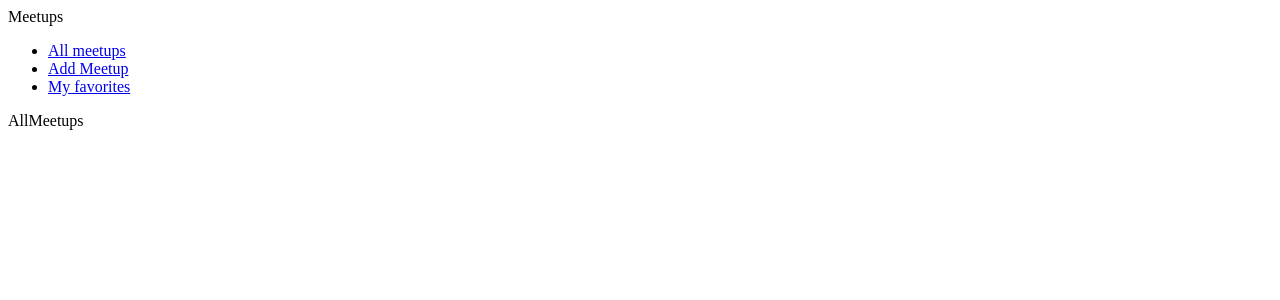
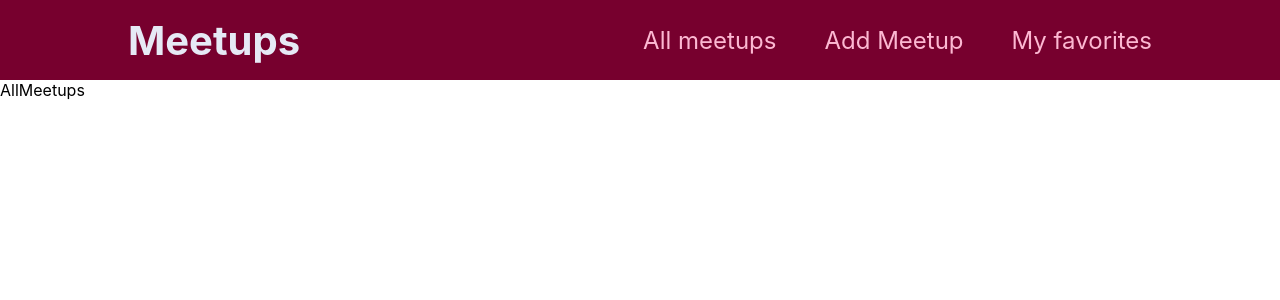
Before and after one commit to marinknezevic10/new-app, a React (Create React App) app: page / in a window 1280 px wide. Shown: the top 300 px of the page. Built offline with nearby package versions, Linux system fonts and the light colour scheme.

Commit message:
css moduels for navigation

```diff
--- a/src/components/layout/Navigation.js
+++ b/src/components/layout/Navigation.js
@@ -1,11 +1,14 @@
 //we are doing this in different folder because it will not be rendered as routes but instead it will embedded and visible constantly,e its a navigation bar!!
 import { Link } from "react-router-dom";
 import React from "react";
+import classes from "./Navigation.module.css";
 //link is not sending new request but instead just parse the url we want to go to, change it in the browser url bar and then loads the appropriate component on the screen using js and react, so we stay on the loaded page without sending extra request
 function Navigation() {
   return (
-    <header>
-      <div>Meetups</div>
+    <header className={classes.header}>
+      <div>
+        <h1>Meetups</h1>
+      </div>
       <nav>
         <ul>
           <li>
--- /dev/null
+++ b/src/components/layout/Navigation.module.css
@@ -0,0 +1,47 @@
+.header {
+  width: 100%;
+  height: 5rem;
+  display: flex;
+  align-items: center;
+  justify-content: space-between;
+  background-color: #77002e;
+  padding: 0 10%;
+}
+
+.logo {
+  font-size: 2rem;
+  color: white;
+  font-weight: bold;
+}
+
+.header ul {
+  list-style: none;
+  margin: 0;
+  padding: 0;
+  display: flex;
+  align-items: baseline;
+}
+
+.header li {
+  margin-left: 3rem;
+}
+
+.header a {
+  text-decoration: none;
+  font-size: 1.5rem;
+  color: #fcb8d2;
+}
+
+.header a:hover,
+.header a:active,
+.header a.active {
+  color: white;
+}
+
+.badge {
+  background-color: #cc2062;
+  color: white;
+  border-radius: 12px;
+  padding: 0 1rem;
+  margin-left: 0.5rem;
+}
--- a/src/index.css
+++ b/src/index.css
@@ -1,13 +1,26 @@
+* {
+  box-sizing: border-box;
+}
+
 body {
   margin: 0;
-  font-family: -apple-system, BlinkMacSystemFont, 'Segoe UI', 'Roboto', 'Oxygen',
-    'Ubuntu', 'Cantarell', 'Fira Sans', 'Droid Sans', 'Helvetica Neue',
+  font-family: -apple-system, BlinkMacSystemFont, "Segoe UI", "Roboto", "Oxygen",
+    "Ubuntu", "Cantarell", "Fira Sans", "Droid Sans", "Helvetica Neue",
     sans-serif;
   -webkit-font-smoothing: antialiased;
   -moz-osx-font-smoothing: grayscale;
 }
 
 code {
-  font-family: source-code-pro, Menlo, Monaco, Consolas, 'Courier New',
+  font-family: source-code-pro, Menlo, Monaco, Consolas, "Courier New",
     monospace;
 }
+
+h1 {
+  font-size: 2.5rem;
+  color: rgb(230, 233, 245);
+}
+
+h2 {
+  font-size: 1.5rem;
+}
--- a/src/index.js
+++ b/src/index.js
@@ -2,6 +2,7 @@
 import App from "./App.js";
 import ReactDOM from "react-dom";
 import { BrowserRouter } from "react-router-dom";
+import "./index.css";
 
 const root = ReactDOM.createRoot(document.getElementById("root"));
 root.render(
```
